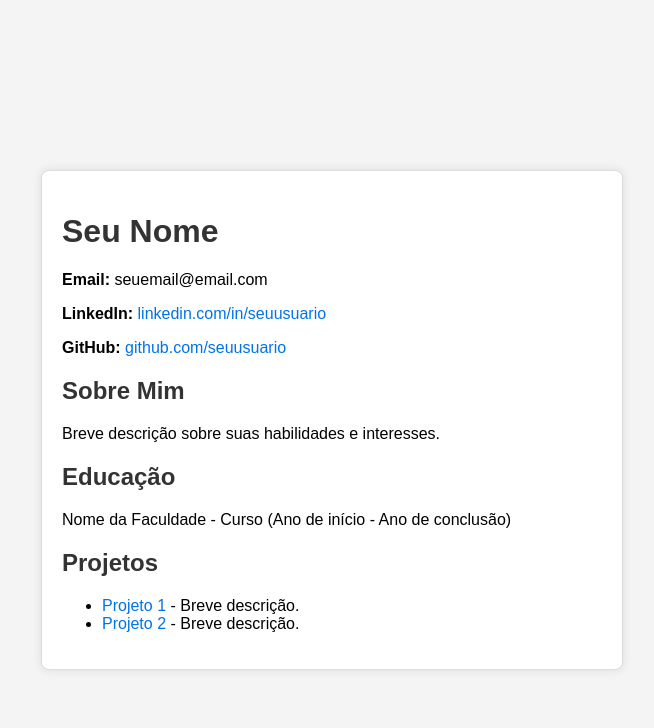
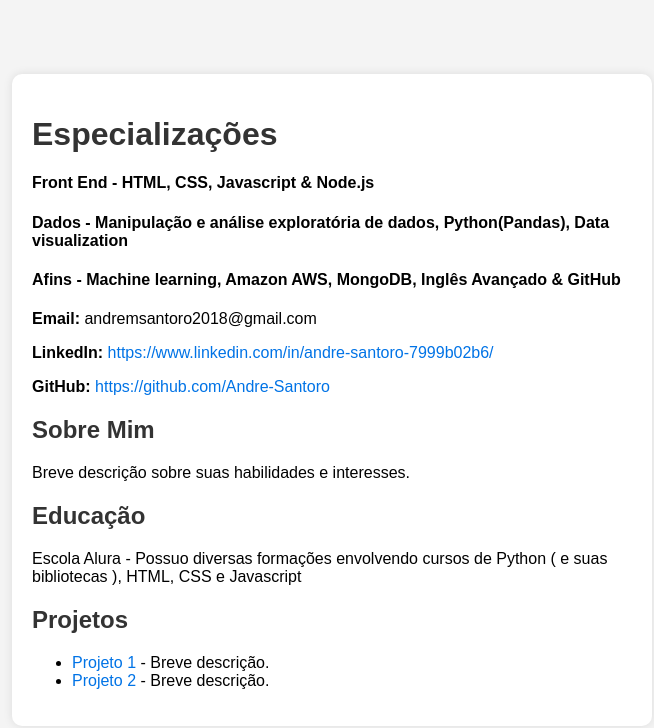
Before and after one commit to Andre-Santoro/meu-curriculo, a plain HTML site: page index.html in a window 1280 px wide. Shown: the whole page, without its empty margins (308-962 px from the left). Drawn offline with Linux system fonts and the light colour scheme.

Commit message:
Update index.html

```diff
--- a/index.html
+++ b/index.html
@@ -3,26 +3,24 @@
 <head>
     <meta charset="UTF-8">
     <meta name="viewport" content="width=device-width, initial-scale=1.0">
-       <link rel="stylesheet" href="style.css">
     <title>Meu Currículo</title>
-    <style>
-        body { font-family: Arial, sans-serif; max-width: 600px; margin: auto; padding: 20px; }
-        h1, h2 { color: #333; }
-        .container { border: 1px solid #ddd; padding: 20px; border-radius: 8px; }
-    </style>
+    <link rel="stylesheet" href="style.css"
 </head>
 <body>
     <div class="container">
-        <h1>Seu Nome</h1>
-        <p><strong>Email:</strong> seuemail@email.com</p>
-        <p><strong>LinkedIn:</strong> <a href="https://linkedin.com/in/seuusuario" target="_blank">linkedin.com/in/seuusuario</a></p>
-        <p><strong>GitHub:</strong> <a href="https://github.com/seuusuario" target="_blank">github.com/seuusuario</a></p>
+        <h1>Especializações</h1>
+        <h4>Front End - HTML, CSS, Javascript & Node.js</h4>
+        <h4>Dados - Manipulação e análise exploratória de dados, Python(Pandas), Data visualization</h4>
+        <h4>Afins - Machine learning, Amazon AWS, MongoDB, Inglês Avançado & GitHub</h4>
+        <p><strong>Email:</strong> andremsantoro2018@gmail.com</p>
+        <p><strong>LinkedIn:</strong> <a href="https://linkedin.com/in/seuusuario" target="_blank">https://www.linkedin.com/in/andre-santoro-7999b02b6/</a></p>
+        <p><strong>GitHub:</strong> <a href="https://github.com/seuusuario" target="_blank">https://github.com/Andre-Santoro</a></p>
 
         <h2>Sobre Mim</h2>
         <p>Breve descrição sobre suas habilidades e interesses.</p>
 
         <h2>Educação</h2>
-        <p>Nome da Faculdade - Curso (Ano de início - Ano de conclusão)</p>
+        <p>Escola Alura - Possuo diversas formações envolvendo cursos de Python ( e suas bibliotecas ), HTML, CSS e Javascript</p>
 
         <h2>Projetos</h2>
         <ul>
```
